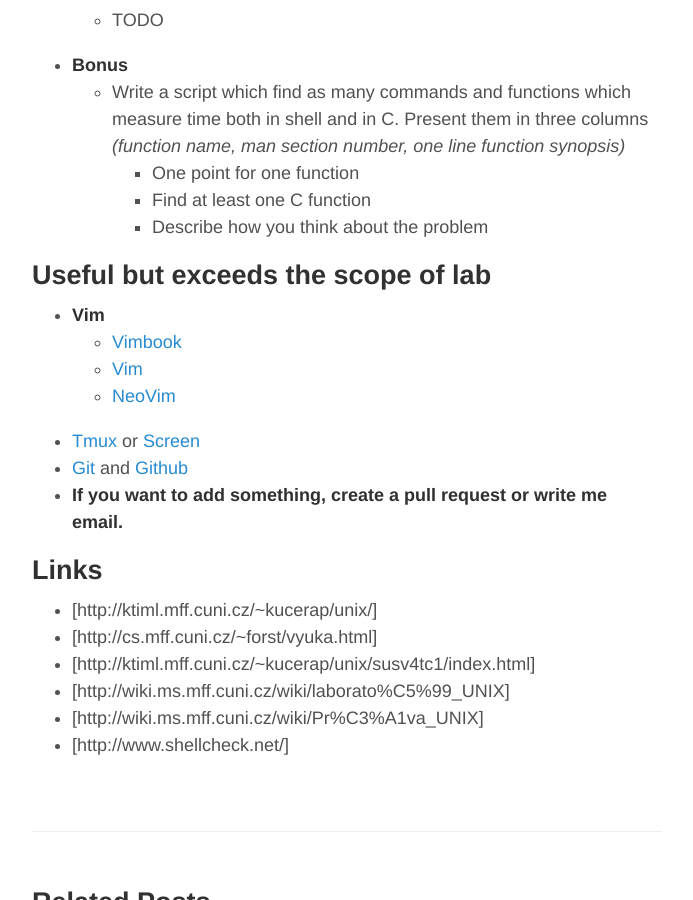
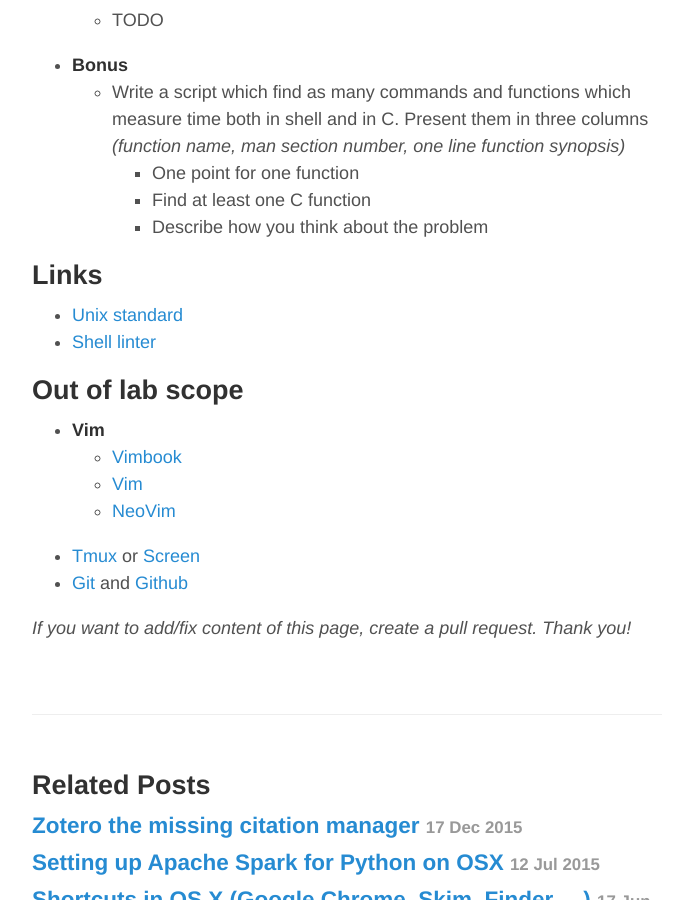
Before and after one commit to oplatek/oplatek.github.io, a Jekyll site: the page built from _posts/2016-02-02-labs-unix.md, in a window 1280 px wide and 900 px high, scrolled down 1547 px. Shown: the whole window, without its empty margins (293-986 px from the left). Built offline with Jekyll 4.4.1, drawn with Linux system fonts in a browser that asks for light colours; some of the changed text lies outside the part shown.

Commit message:
fix the unix site

```diff
--- a/_posts/2016-02-22-labs-unix.md
+++ b/_posts/2016-02-02-labs-unix.md
@@ -46,7 +42,7 @@
     - Nickname requirements: Max 8 characters.
     - Understand how you can pass the labs
 - Using shell in lab/Rotunda
-    - Terminal in lab, ssh, Terminal for OSX, [Docker for Windows]( https://docs.docker.com/windows/step_one/), Putty
+    - Terminal in lab, ssh, Terminal for OSX, [Docker for Windows][docker-win], Putty
 - CLI examples and shell introduction
     - command line history
     - `man man`, `$0 --help`
@@ -60,21 +56,38 @@
         - Describe how you think about the problem
 
 
-Useful but exceeds the scope of lab
------------------------------------
-- **Vim**
-    - [Vimbook](ftp://ftp.vim.org/pub/vim/doc/book/vimbook-OPL.pdf)
-    - [Vim](https://github.com/vim/vim)
-    - [NeoVim](https://github.com/neovim/neovim)
-- [Tmux](https://tmux.github.io/) or [Screen](https://www.gnu.org/software/screen/)
-- [Git](http://git-scm.com/docs/gittutorial) and [Github](https://guides.github.com/activities/hello-world/)
-- **If you want to add something, create a pull request or write me email.**
-
 Links
 -----
-- [http://ktiml.mff.cuni.cz/~kucerap/unix/]
-- [http://cs.mff.cuni.cz/~forst/vyuka.html]
-- [http://ktiml.mff.cuni.cz/~kucerap/unix/susv4tc1/index.html]
-- [http://wiki.ms.mff.cuni.cz/wiki/laborato%C5%99_UNIX]
-- [http://wiki.ms.mff.cuni.cz/wiki/Pr%C3%A1va_UNIX]
-- [http://www.shellcheck.net/]
+- [Unix standard][unix-standard]
+- [Shell linter][shell-linter]
+
+
+Out of lab scope
+----------------
+- **Vim**
+    - [Vimbook][vimbook]
+    - [Vim][vim]
+    - [NeoVim][neovim]
+- [Tmux][tmux] or [Screen][screen]
+- [Git][git] and [Github][github]
+
+
+
+*If you want to add/fix content of this page, create a pull request. Thank you!*
+
+
+[github]: https://guides.github.com/activities/hello-world/
+[git]: http://git-scm.com/docs/gittutorial
+[screen]: https://www.gnu.org/software/screen/
+[tmux]: https://tmux.github.io/
+[vim]: https://github.com/vim/vim
+[neovim]: https://github.com/neovim/neovim
+[vimbook]: ftp://ftp.vim.org/pub/vim/doc/book/vimbook-OPL.pdf
+[docker-win]: https://docs.docker.com/windows/step_one/
+
+[lecture-web]: http://cs.mff.cuni.cz/~forst/vyuka.html
+[unix-standard]: http://ktiml.mff.cuni.cz/~kucerap/unix/susv4tc1/index.html
+[rotunda-unix]: http://wiki.ms.mff.cuni.cz/wiki/laborato%C5%99_UNIX
+[rotunda-rights]: http://wiki.ms.mff.cuni.cz/wiki/Pr%C3%A1va_UNIX
+[shell-linter]: http://www.shellcheck.net/
+[pkucera-lab]: http://ktiml.mff.cuni.cz/~kucerap/unix/
```
Also changed, not shown: other parts of _posts/2016-02-02-labs-unix.md (+3 -7 lines).
